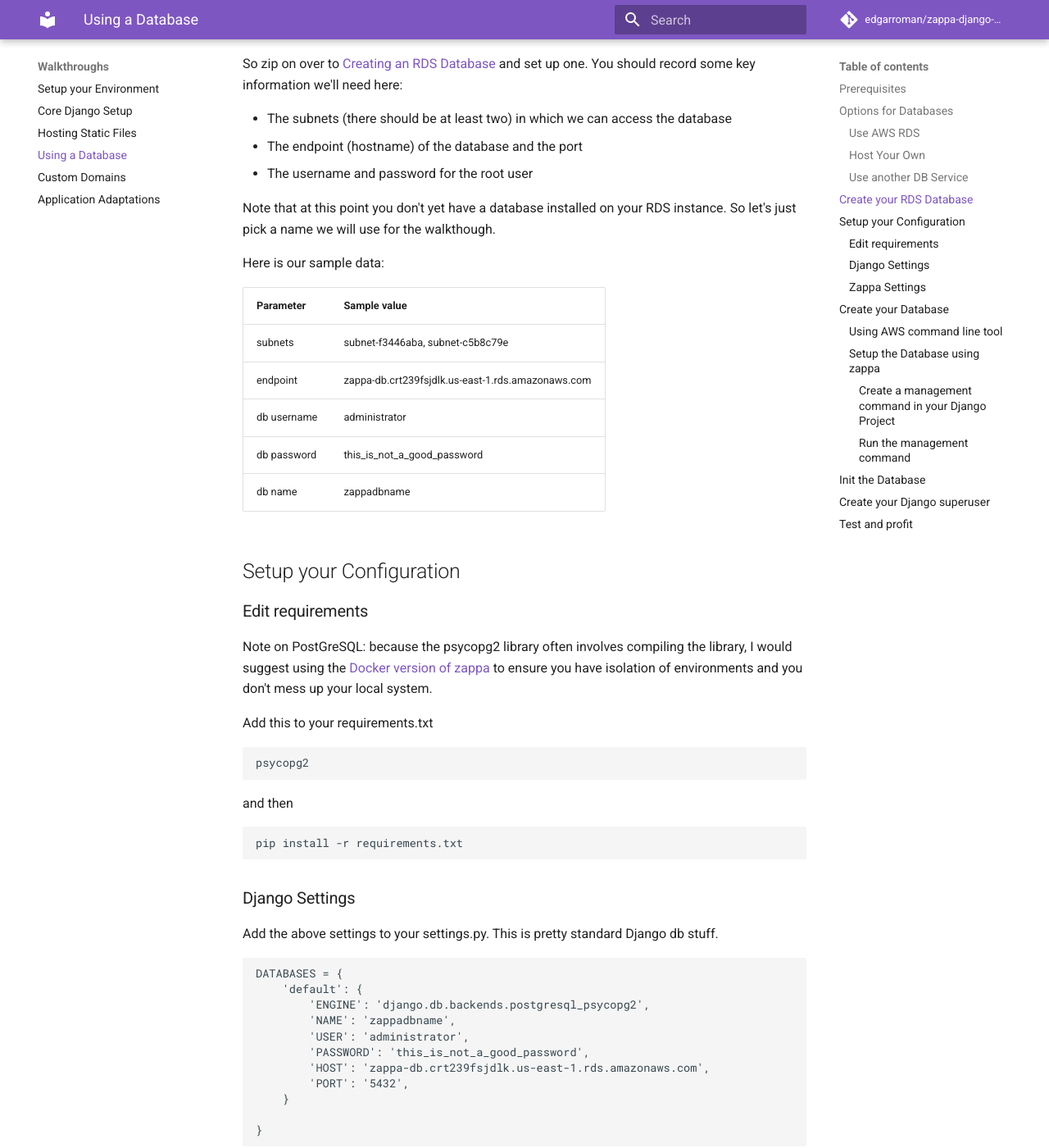
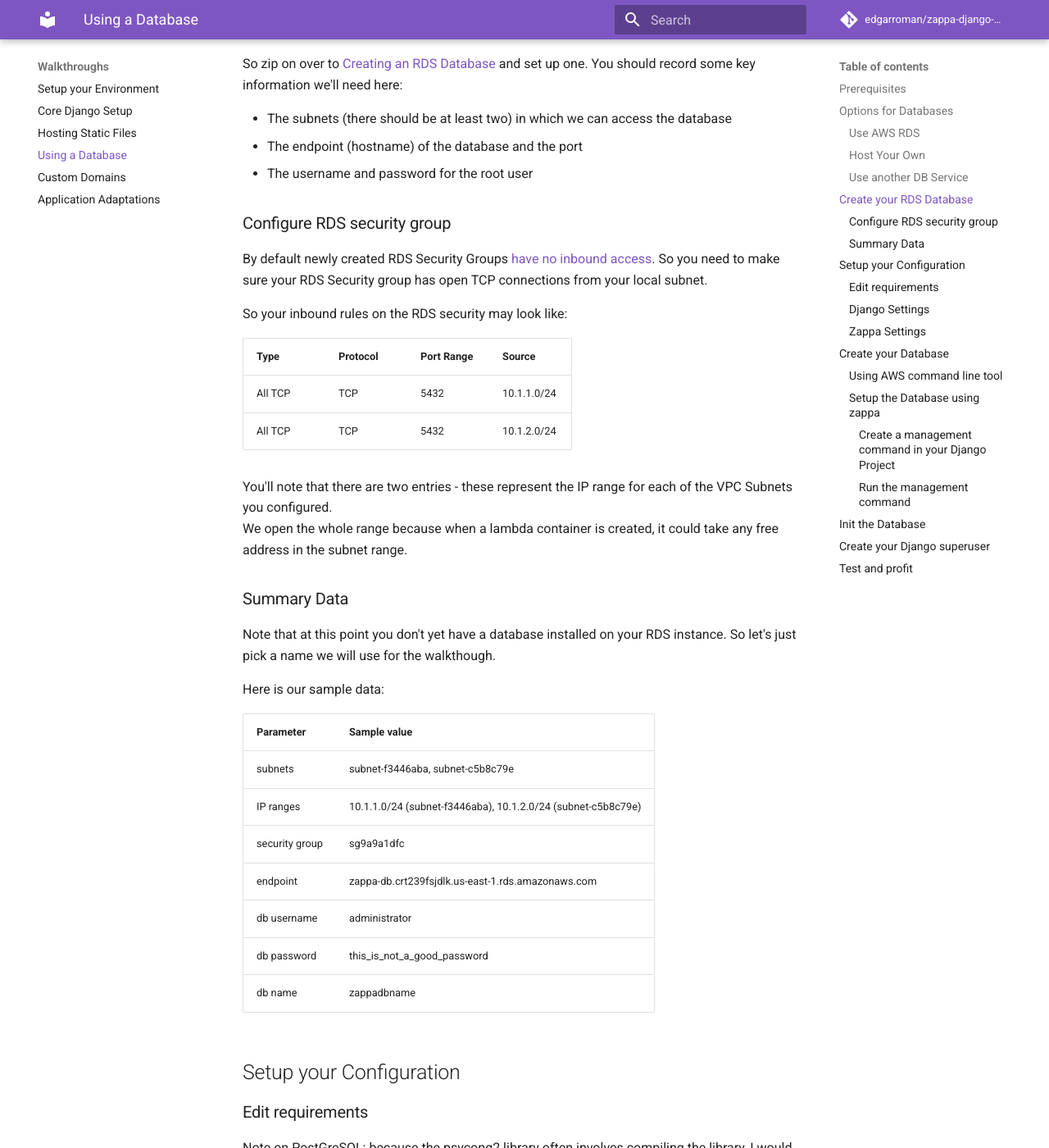
Before and after one commit to edgarroman/zappa-django-guide, an MkDocs documentation site: the page built from docs/walk_database.md, in a window 1280 px wide and 1400 px high, scrolled down 1079 px. Shown: the whole window at 82% size. Built offline with MkDocs 1.6.1 and Material for MkDocs 9.7.7, drawn with Linux system fonts in a browser that asks for light colours; comment, search, counter and statistics services are not loaded; old or Windows-style settings are respelled for this version of MkDocs.

Commit message:
Clarified RDS Security Groups

```diff
--- a/docs/walk_database.md
+++ b/docs/walk_database.md
@@ -34,6 +34,25 @@
 * The endpoint (hostname) of the database and the port
 * The username and password for the root user
 
+### Configure RDS security group
+
+By default newly created RDS Security Groups [have no inbound access](http://docs.aws.amazon.com/AmazonRDS/latest/UserGuide/Overview.RDSSecurityGroups.html).  So you need
+to make sure your RDS Security group has open TCP connections from your local subnet.
+
+So your inbound rules on the RDS security may look like:
+
+Type | Protocol | Port Range | Source
+----- | ----- | ----- | -----
+All TCP|TCP|5432|10.1.1.0/24
+All TCP|TCP|5432|10.1.2.0/24
+
+You'll note that there are two entries - these represent the IP range for each of the VPC Subnets
+you configured.
+We open the whole range because when a lambda container is created, it could take any free address
+in the subnet range.
+
+### Summary Data
+
 Note that at this point you don't yet have a database installed on your RDS instance.  So let's just pick a name we will use for the walkthough.
 
 Here is our sample data:
@@ -41,6 +60,8 @@
 Parameter | Sample value
 --------- | ------------
 subnets | subnet-f3446aba, subnet-c5b8c79e
+IP ranges | 10.1.1.0/24 (subnet-f3446aba), 10.1.2.0/24 (subnet-c5b8c79e)
+security group | sg9a9a1dfc
 endpoint | zappa-db.crt239fsjdlk.us-east-1.rds.amazonaws.com
 db username | administrator
 db password | this_is_not_a_good_password
```
